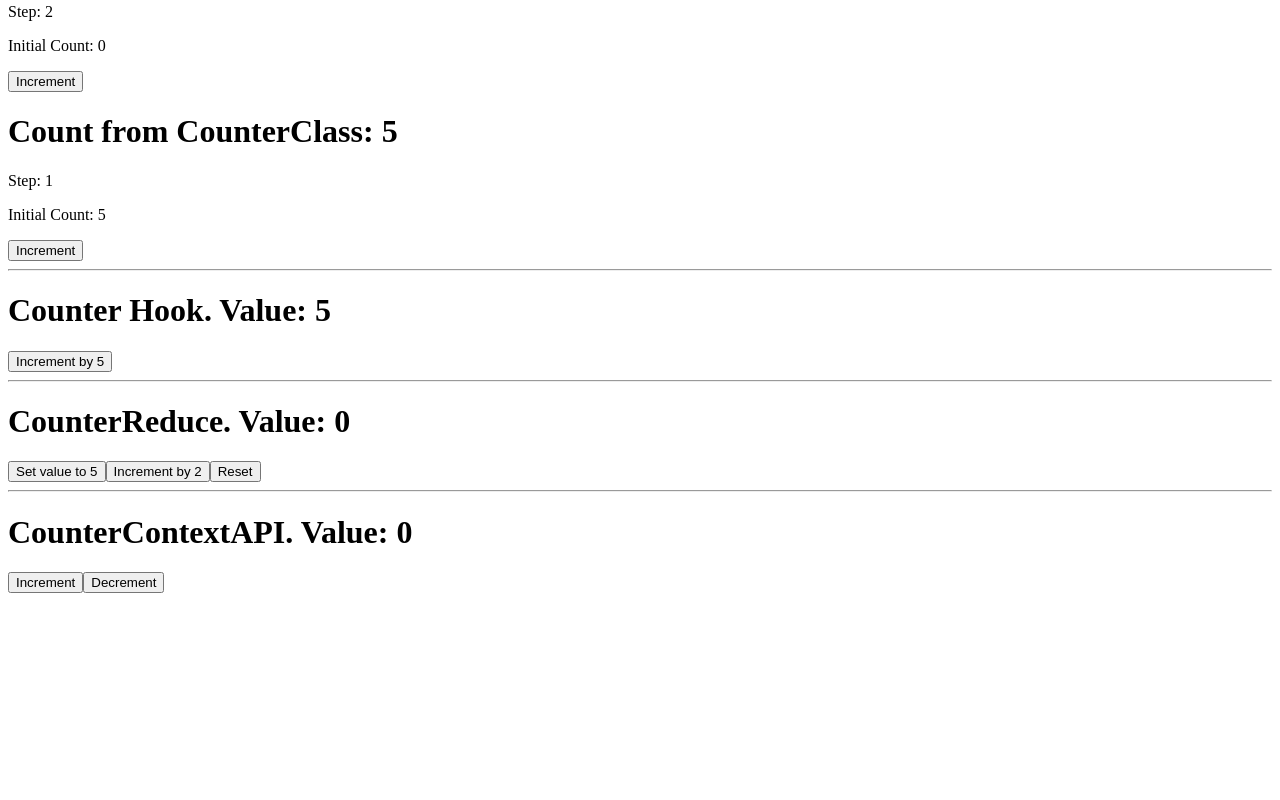
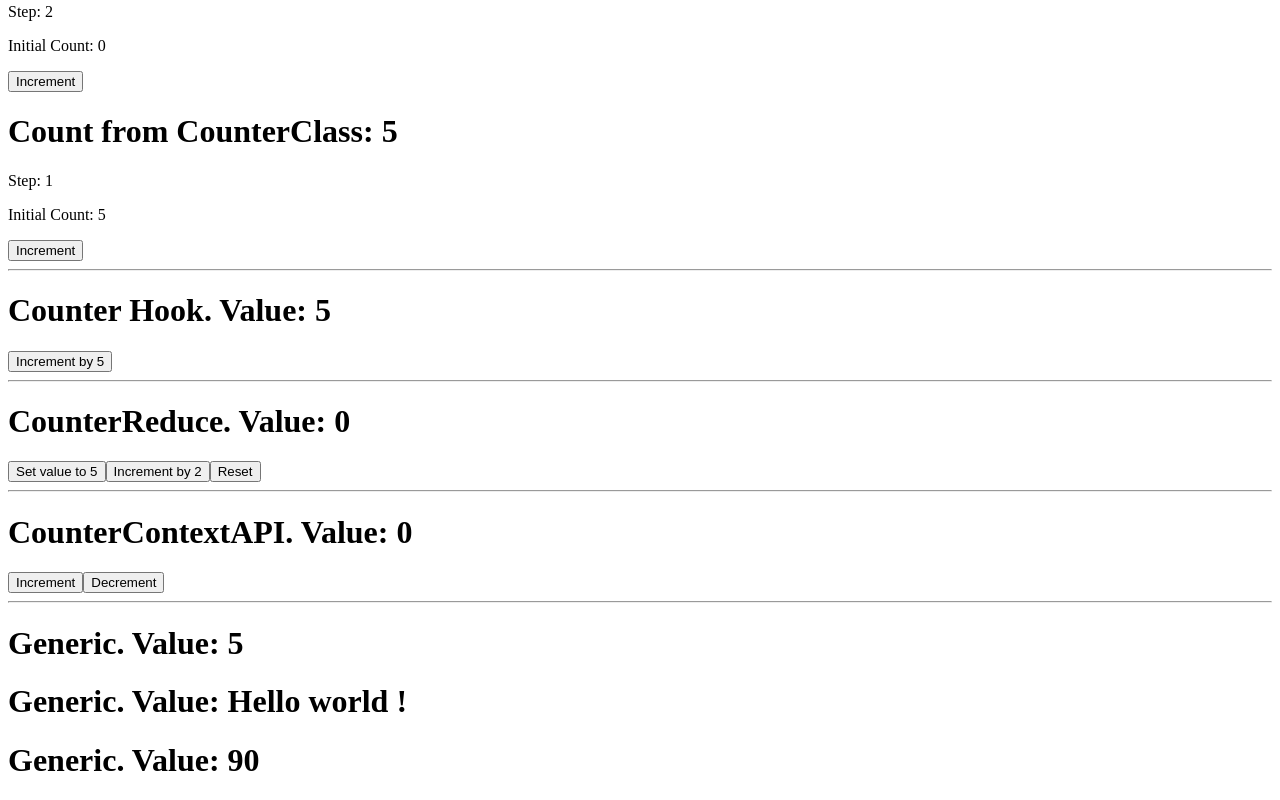
Before and after one commit to alfianandinugraha/react-typescript-workshop, a React (Vite) app: page / in a window 1280 px wide. Shown: the part 256-1056 px from the top of the page. Before the commit the page ends 857 px from the top, so only its background shows below. Built offline with nearby package versions, Linux system fonts and the light colour scheme.

Commit message:
feat(component): add example of generic

```diff
--- a/src/App.tsx
+++ b/src/App.tsx
@@ -5,6 +5,7 @@ import CounterClass from './components/CounterClass'
 import CounterContextAPI from './components/CounterContextAPI'
 import CounterHook from './components/CounterHook'
 import CounterReduce from './components/CounterReduce'
+import Generic from './components/Generic'
 
 interface AppProps extends HTMLAttributes {}
 
@@ -23,6 +24,10 @@ function App(props: AppProps) {
       <CounterReduce />
       <hr />
       <CounterContextAPI />
+      <hr />
+      <Generic<number> value={5} />
+      <Generic<string> value="Hello world !" />
+      <Generic<number> value={90} />
     </>
   )
 }
--- /dev/null
+++ b/src/components/Generic.tsx
@@ -0,0 +1,11 @@
+import React from 'react'
+
+type GenericProps<T> = {
+  value: T
+}
+
+function Generic<T>(props: GenericProps<T>): React.ReactElement {
+  return <h1>Generic. Value: {props.value}</h1>
+}
+
+export default Generic
```
